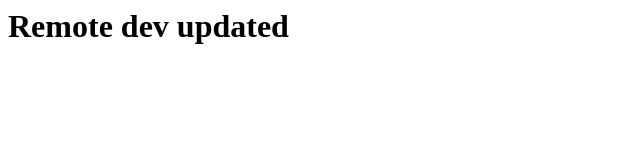
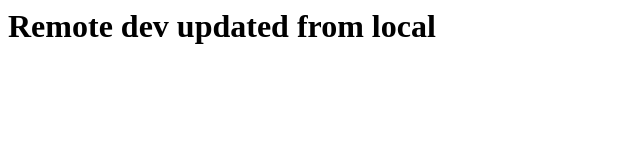
Before and after one commit to Parthiv1201/Git-tut, a plain HTML site: page index.html in a window 1280 px wide. Shown: the whole page, without its empty margins (0-640 px from the left). Drawn offline with Linux system fonts and the light colour scheme.

Commit message:
remote dev updated

```diff
--- a/index.html
+++ b/index.html
@@ -1 +1 @@
-<h1> Remote dev updated</h1>
+<h1> Remote dev updated from local</h1>
```
